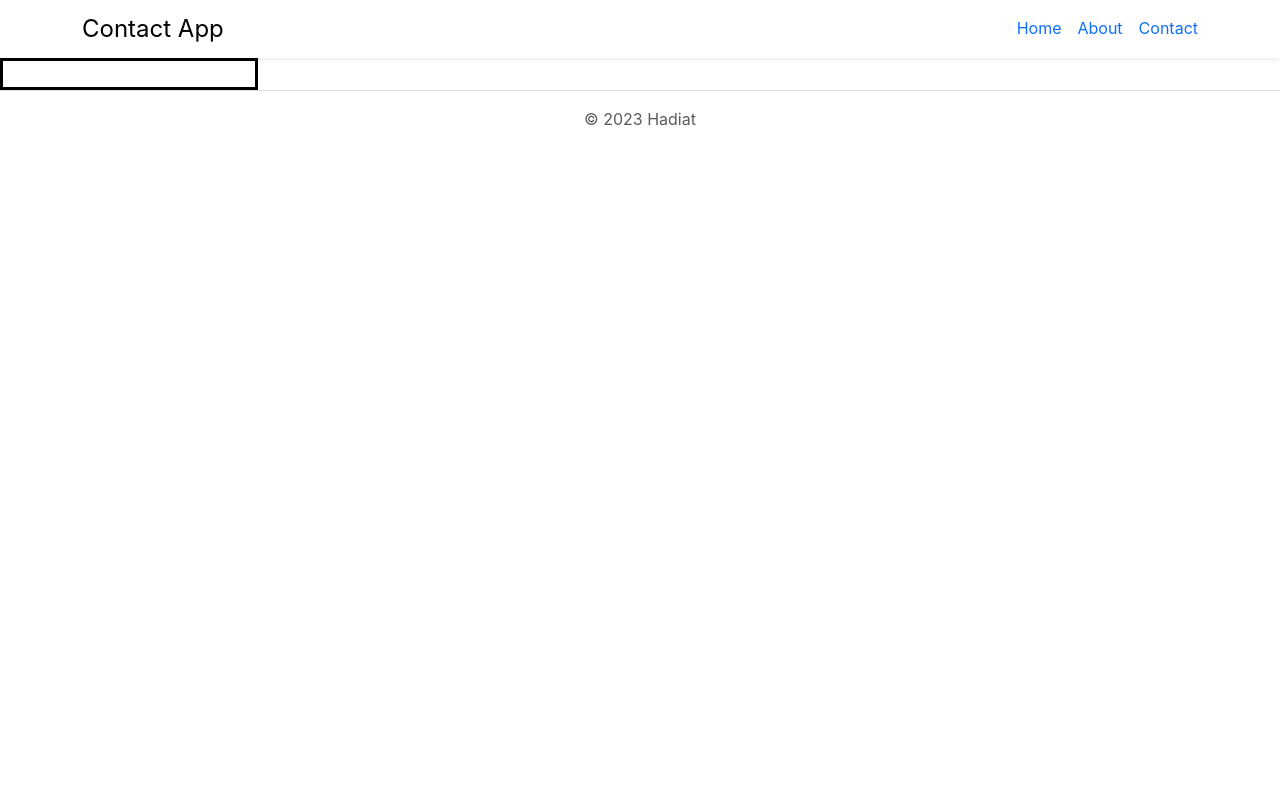
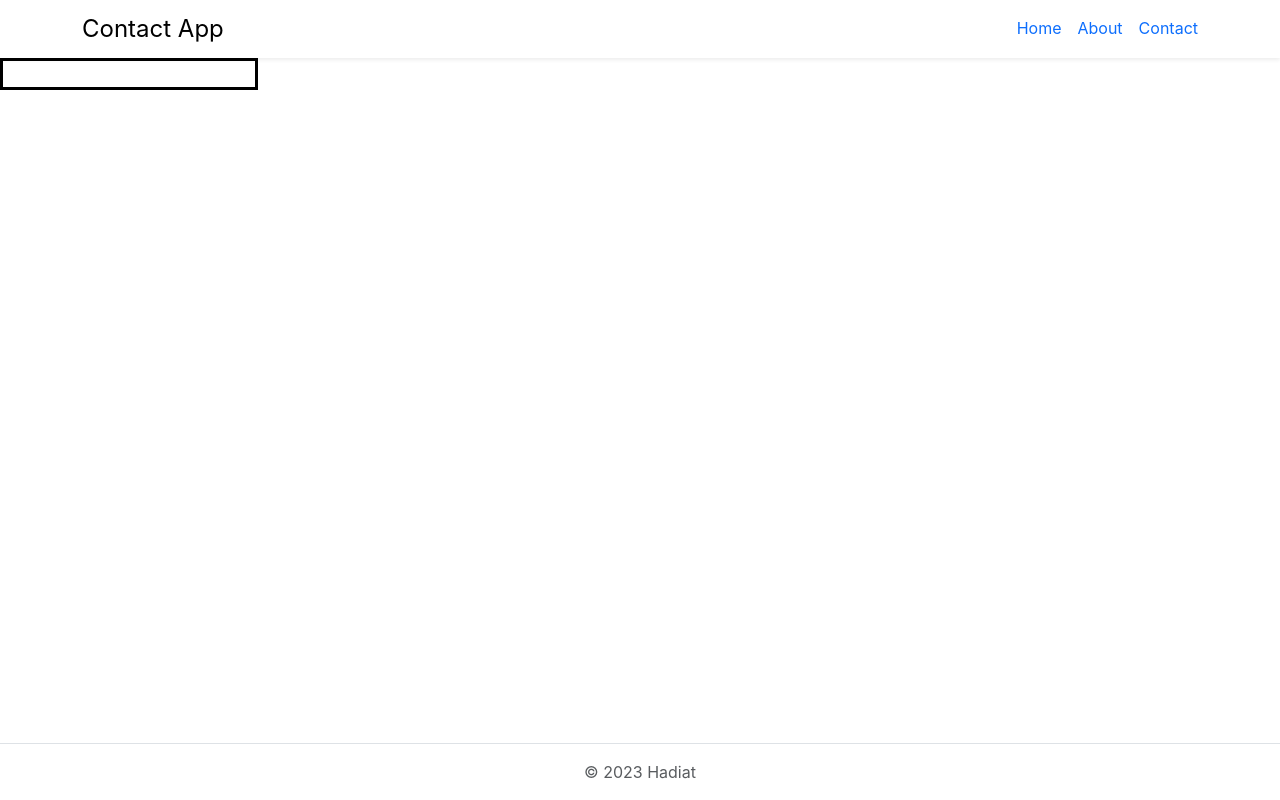
Before and after one commit to HadiatAbdulBashit/wgs-bootcamp, a React (Create React App) app in the folder weekThree/react-app/: page / in a window 1280 px wide. Built offline with nearby package versions, Linux system fonts and the light colour scheme.

Commit message:
make footer at botom

```diff
--- a/weekThree/react-app/src/index.css
+++ b/weekThree/react-app/src/index.css
@@ -5,9 +5,16 @@ body {
     sans-serif;
   -webkit-font-smoothing: antialiased;
   -moz-osx-font-smoothing: grayscale;
+  min-height: 100vh;
 }
 
 code {
   font-family: source-code-pro, Menlo, Monaco, Consolas, 'Courier New',
     monospace;
 }
+
+footer {
+  position: absolute;
+  width: 100%;
+  bottom: 0;
+}
```
